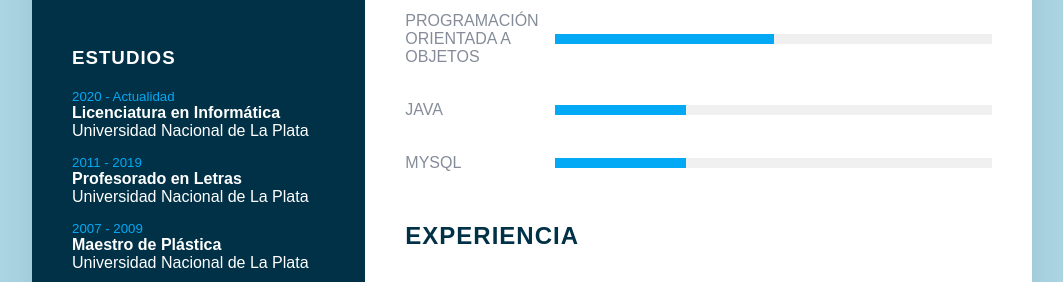
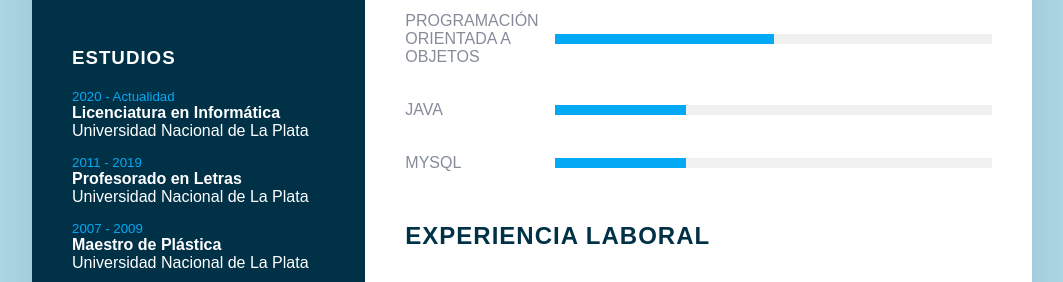
Before and after one commit to maurokein/UpdatedSpanishCV, a plain HTML site: page index.html in a window 1280 px wide. Shown: the part 659-941 px from the top of the page, without its empty margins (108-1171 px from the left). Drawn offline with Linux system fonts and the light colour scheme; a web font is replaced by a local one.

Commit message:
Update index.html
A slight change is done.

```diff
--- a/index.html
+++ b/index.html
@@ -127,7 +127,7 @@
             </div>
 
             <div class="about">
-                <h2 class="title2">Experiencia</h2>
+                <h2 class="title2">Experiencia Laboral</h2>
                 <div class="box">
                     <div class="year_company">
                         <h5>2017-2019</h5>
```
